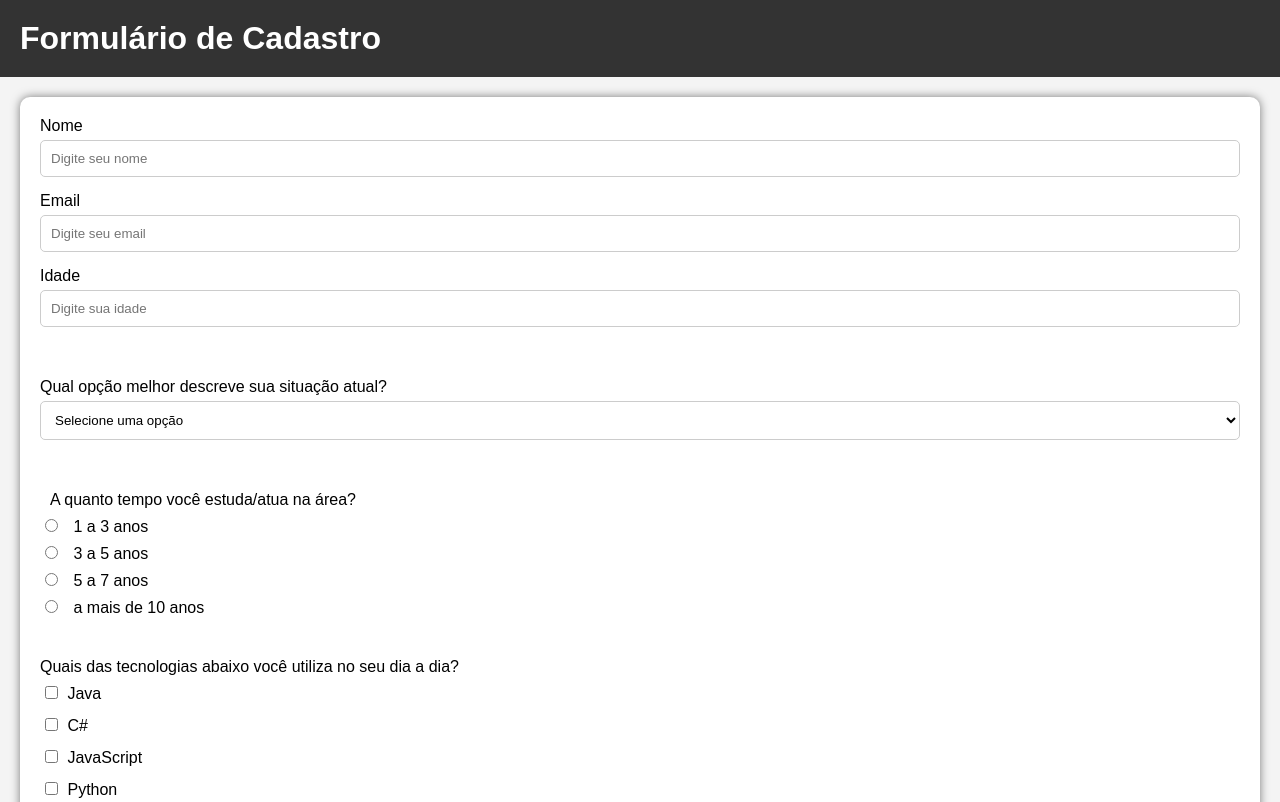
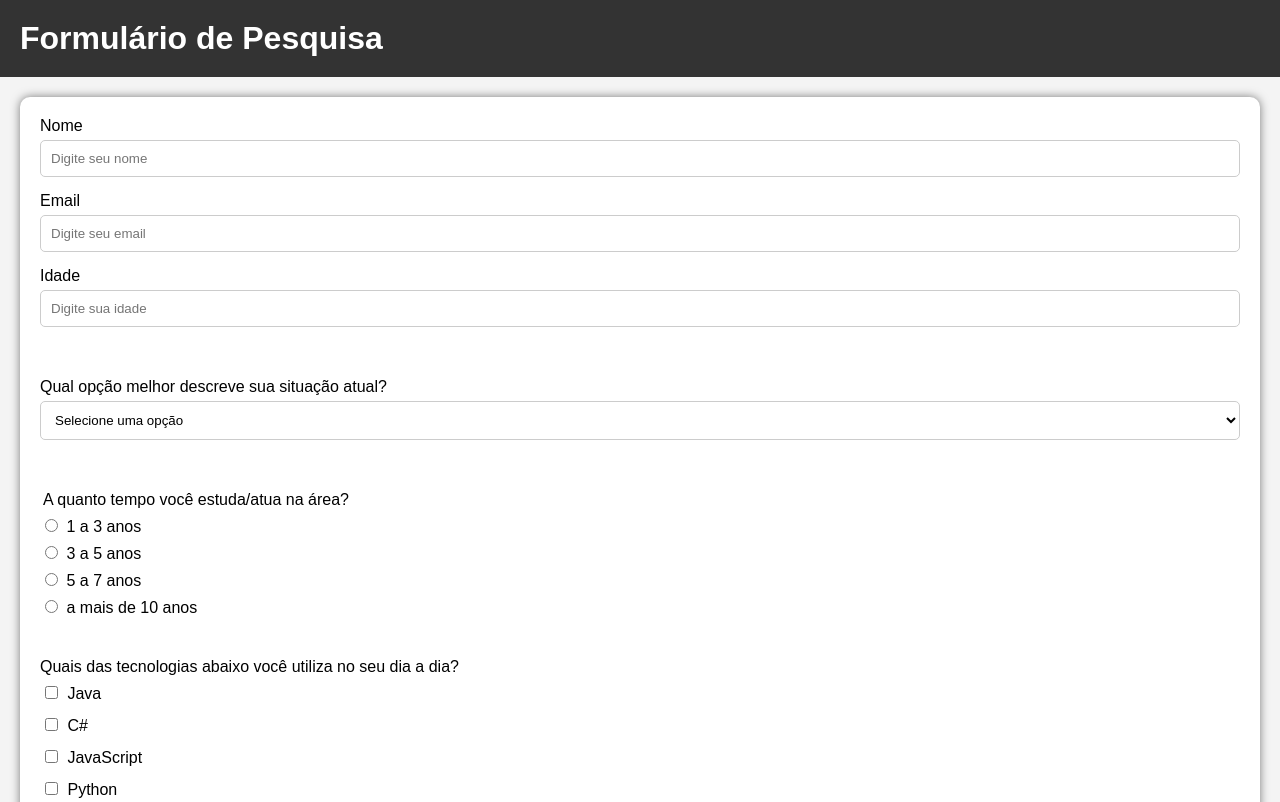
Before and after one commit to cefsss/SimpleForm, a plain HTML site: page index.html in a window 1280 px wide. Shown: the top 802 px of the page. Drawn offline with Linux system fonts and the light colour scheme.

Commit message:
alinhando o radio button

```diff
--- a/css/styles.css
+++ b/css/styles.css
@@ -96,7 +96,7 @@ input[type="submit"]:hover {
 }
 
 #study label {
-  margin-left: 10px;
+  margin-left: 3px;
 }
 
 
--- a/index.html
+++ b/index.html
@@ -9,7 +9,7 @@
   <body>
     <header>
       <div class="title">
-        <h1>Formulário de Cadastro</h1>
+        <h1>Formulário de Pesquisa</h1>
       </div>
     </header>
       <main>
```
